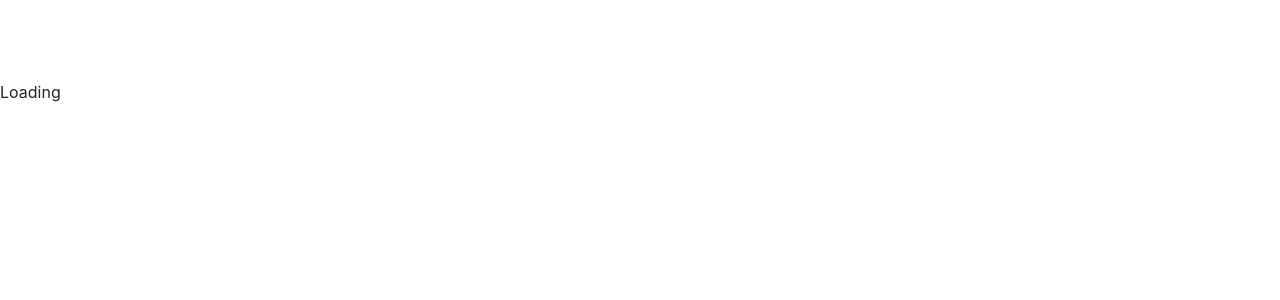
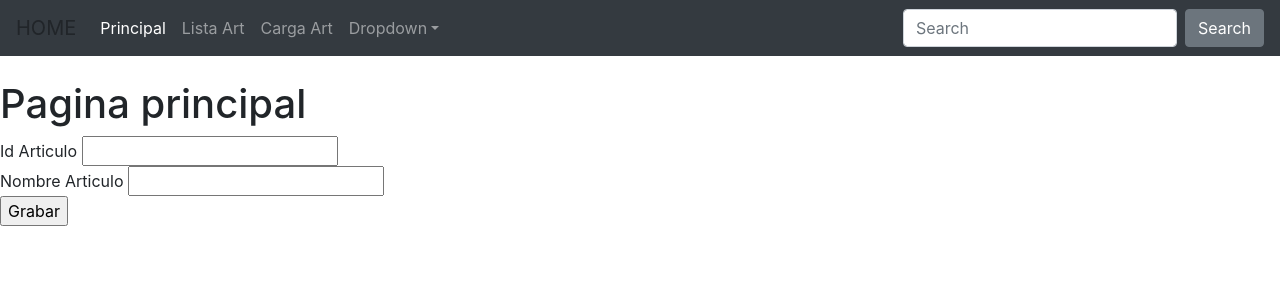
Before and after one commit to martinabarella/pavii-clase2-angularr, an Angular app: page /cargararticulos in a window 1280 px wide. Shown: the top 300 px of the page. Built offline with nearby package versions, Linux system fonts and the light colour scheme.

Commit message:
anda la pagina cargar

```diff
--- a/src/app/app.module.ts
+++ b/src/app/app.module.ts
@@ -13,9 +13,9 @@ import { ArticulosCargaComponent } from './articulos-carga/articulos-carga.compo
    RouterModule.forRoot([
       {path: 'listaarticulos/:id', component: ArticulosListaComponent},
       {path: 'listaarticulos', component: ArticulosListaComponent},
-      {path: 'cargaarticulos', component: ArticulosCargaComponent},
+      {path: 'cargararticulos', component: ArticulosCargaComponent},
       {path: 'principal', component: PrincipalComponent},
-      {path: '', component: PrincipalComponent}
+      {path: ' ', component: PrincipalComponent}
    ]) ],
 
   declarations: [ MenuComponent, PrincipalComponent, ArticulosListaComponent, ArticulosCargaComponent ],
--- a/src/app/articulos-carga/articulos-carga.component.html
+++ b/src/app/articulos-carga/articulos-carga.component.html
@@ -1,8 +1,9 @@
 <form [formGroup] = "fg">
-Id Articulo
-<input formControlName = "IdArticuloFamilia"
-<br>
-Nombre Articulo
-<input formControlName = "Nombre"
-<input type="button" (click) = "grabar()" value="Grabar">
+  Id Articulo
+  <input formControlName = "IdArticuloFamilia">
+  <br>
+  Nombre Articulo
+  <input formControlName = "Nombre">
+  <br>
+  <input type="button" (click) = "grabar()" value="Grabar">
 </form>
--- a/src/app/articulos-carga/articulos-carga.component.ts
+++ b/src/app/articulos-carga/articulos-carga.component.ts
@@ -1,6 +1,8 @@
 import { Component, OnInit } from '@angular/core';
-import { FormGroup, FormBuilder, Validators, FormsModule } from '@angular/forms';
+import { FormBuilder, Validators, FormGroup, FormsModule } from
+'@angular/forms';
 import { ArticulosFamilias } from '../models/articulosfamiliacoleccion';
+
 @Component({
   selector: 'app-articulos-carga',
   templateUrl: './articulos-carga.component.html',
@@ -8,13 +10,14 @@ import { ArticulosFamilias } from '../models/articulosfamiliacoleccion';
 })
 export class ArticulosCargaComponent implements OnInit {
   fg: FormGroup;
+
   //lo privado en el constructor
 
   constructor(private fb: FormBuilder) { }
 
   ngOnInit() {
     this.fg = this.fb.group({
-      IdArticuloFamilia: [''],
+      IdArticuloFamilia : [''],
       Nombre: ['']
     })
   }
@@ -22,7 +25,7 @@ export class ArticulosCargaComponent implements OnInit {
   grabar(){
   ArticulosFamilias.push({
     IdArticuloFamilia: Number(this.fg.value.IdArticuloFamilia),
-    Nombre: (this.fg.value.Nombre)});
+    Nombre: this.fg.value.Nombre});
   }
 
 }
--- a/src/app/menu/menu.component.html
+++ b/src/app/menu/menu.component.html
@@ -14,9 +14,9 @@
         <a class="nav-link" [routerLink]
         ="['/listaarticulos']">Lista Art</a>
       </li>
-      <li class="nav-item">
+     <li class="nav-item">
         <a class="nav-link" [routerLink]
-        ="['/cargaarticulos']">Carga Articulos</a>
+        ="['/cargararticulos']">Carga Art</a>
       </li>
       <li class="nav-item dropdown">
         <a class="nav-link dropdown-toggle" href="#" id="dropdown01" data-toggle="dropdown" aria-haspopup="true" aria-expanded="false">Dropdown</a>
```
